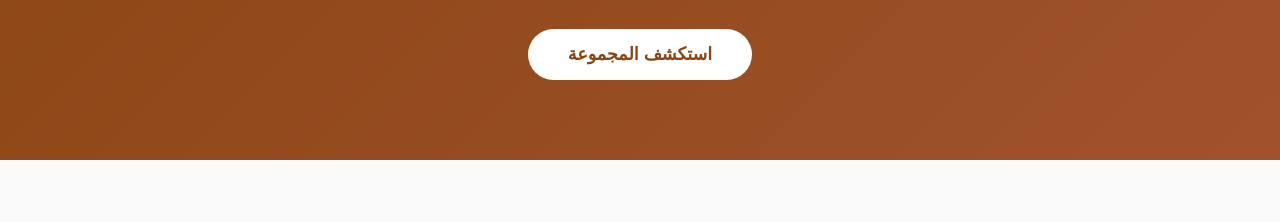
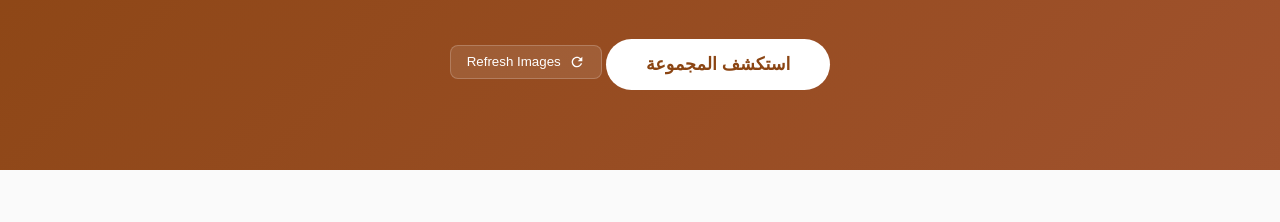
Before and after one commit to gvxi/QOTORE_SV, a website: page public/index.html in a window 1280 px wide. Shown: the part 307-529 px from the top of the page. Drawn offline with Linux system fonts and the light colour scheme; no server answers.

Commit message:
Main page image cache busting v74 by Cluade

```diff
--- a/public/index.html
+++ b/public/index.html
@@ -171,7 +171,6 @@
     </a>
 
     <script src="index-assets/app.js"></script>
-   <!-- <script src="index-assets/image-cache-manager.js"></script> -->
     <script>
         // Quantity control functions
         function changeQuantity(delta) {
@@ -194,5 +193,6 @@
             }
         });
     </script>
+    <script src="index-assets/image-cache-manager.js"></script>
 </body>
 </html>
```
